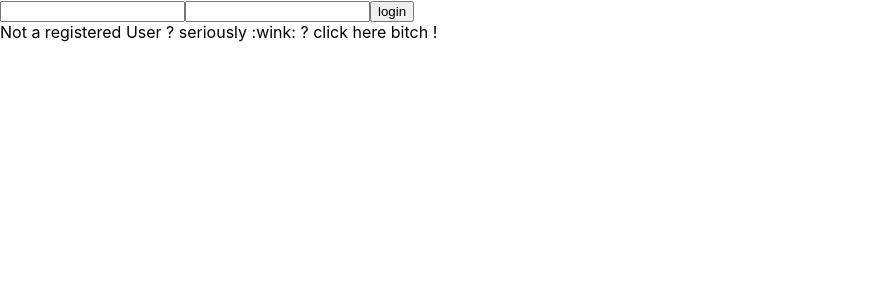
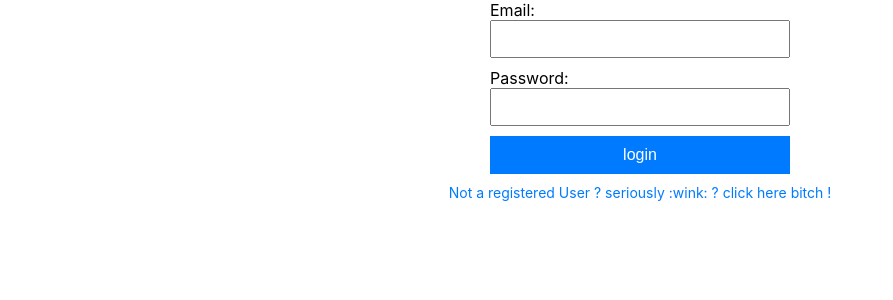
Before and after one commit to AshutoshKr17/e-commerce, a React (Create React App) app in the folder frontend/: page /login in a window 1280 px wide. Shown: the top 300 px of the page, without its empty margins (0-893 px from the left). Built offline with nearby package versions, Linux system fonts and the light colour scheme.

Commit message:
username is visible in the navbar & minor changes

```diff
--- a/frontend/src/Components/Navbar/Navbar.jsx
+++ b/frontend/src/Components/Navbar/Navbar.jsx
@@ -10,7 +10,7 @@ export const Navbar = ({ cartCount, cartItems }) => {
    const navigate = useNavigate();
    const [isPopupOpen, setIsPopupOpen] = useState(false);
    const [isLoggedIn, setIsLoggedIn] = useState(!!localStorage.getItem('token'));
-   const [userName, setUsername] = useState('');
+   const [userName, setUsername] = useState(localStorage.getItem('username'));
 
    const togglePopup = () => {
       setIsPopupOpen(!isPopupOpen);
--- a/frontend/src/Components/Pages/login.css
+++ b/frontend/src/Components/Pages/login.css
@@ -0,0 +1,40 @@
+/* login.css */
+form {
+    display: flex;
+    flex-direction: column;
+    width: 300px;
+    margin: 0 auto;
+}
+
+input {
+    margin-bottom: 10px;
+    padding: 8px;
+    font-size: 16px;
+}
+
+button {
+    padding: 10px 20px;
+    background-color: #007bff;
+    color: #fff;
+    border: none;
+    cursor: pointer;
+    font-size: 16px;
+}
+
+button:hover {
+    background-color: #0056b3;
+}
+
+#text {
+    display: flex;
+    align-items: center;
+    flex-direction: column;
+    margin-top: 10px;
+    cursor: pointer;
+    color: #007bff;
+    font-size: 14px;
+}
+
+#text:hover {
+    text-decoration: underline;
+}
--- a/frontend/src/Components/Pages/login.js
+++ b/frontend/src/Components/Pages/login.js
@@ -14,6 +14,7 @@ export default function login() {
         event.preventDefault();
         try {
             const response = await axios.post('/login', data);
+            localStorage.setItem('username', response.data.user.username)
             localStorage.setItem('token', response.data.token);
             console.log(response.data); // Handle the response data as needed
             if (response.status == 200) {
@@ -29,7 +30,9 @@ export default function login() {
     return (
         <div>
             <form onSubmit={submitHandler}>
+                <label htmlFor="email">Email:</label>
                 <input type="email" value={data.email} onChange={(e) => setData({ ...data, email: e.target.value })} />
+                <label htmlFor="password">Password:</label>
                 <input type="password" value={data.password} onChange={(e) => setData({ ...data, password: e.target.value })} />
                 <button type='submit'>login</button>
             </form>
--- a/frontend/src/Components/Pages/register.js
+++ b/frontend/src/Components/Pages/register.js
@@ -17,6 +17,7 @@ export default function Register() {
                 navigate('/')
             }
         } catch (error) {
+
             console.error('Error:', error.response.data);
         }
     };
@@ -31,7 +32,7 @@ export default function Register() {
     return (
         <div>
             <form onSubmit={submitHandler}>
-                <label htmlFor="name">Enter Your User Name:</label>
+                <label htmlFor="name">User Name:</label>
                 <input
                     type='text'
                     id='username'
--- a/frontend/src/Components/Pages/shop.js
+++ b/frontend/src/Components/Pages/shop.js
@@ -2,7 +2,6 @@ import React from 'react';
 import './shop.css';
 
 export const Shop = ({ items, addToCart }) => { // Pass addToCart function as prop
-    // Dummy data for items
 
     return (
         <div className="shop-container">
```
Also changed, not shown: 1 other file (tests, documents, lock files or other folders).
